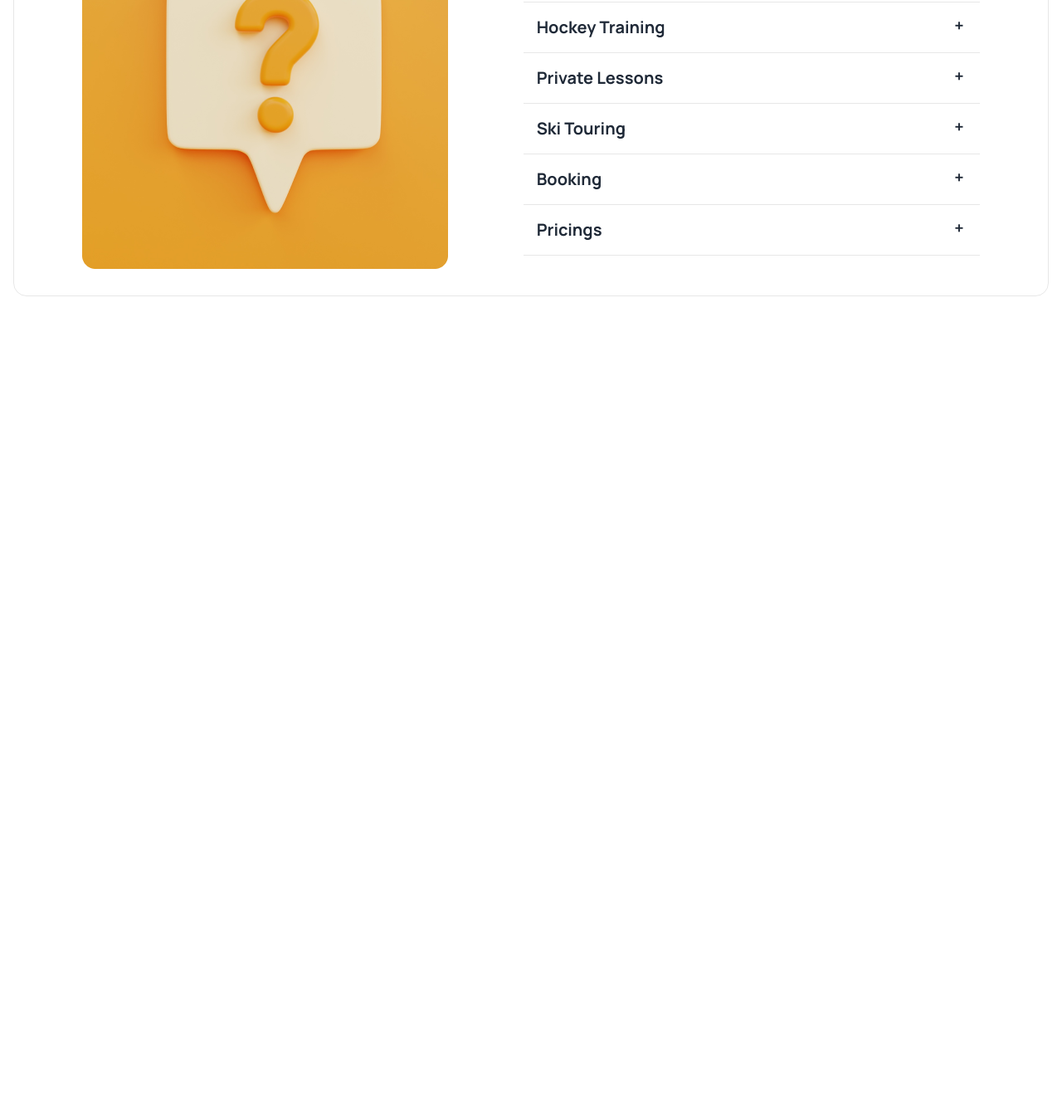
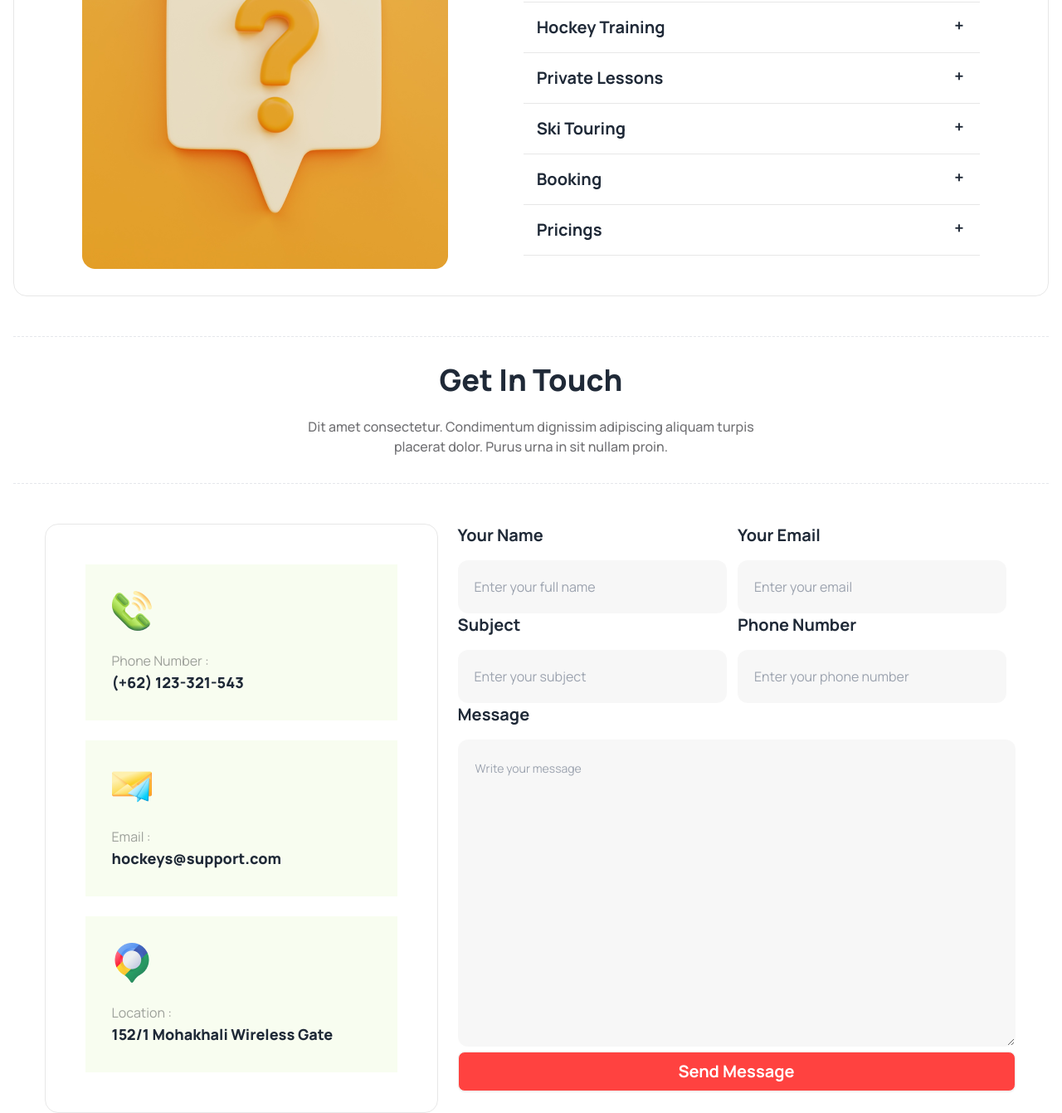
Before and after one commit to Team-Bro-buggers-C211010/B9_Assignment3_WEB9-3323, a plain HTML site: page index.html in a window 1280 px wide. Shown: the part 3685-5026 px from the top of the page at 83% size. Before the commit the page ends 4042 px from the top, so only its background shows below. Drawn offline with nearby package versions, Linux system fonts and the light colour scheme.

Commit message:
Get in Touch section added

```diff
--- a/index.html
+++ b/index.html
@@ -516,6 +516,66 @@
           </div>
         </div>
       </section>
+
+      <!-- Get In Touch -->
+      <section>
+        <div class="text-center mt-12 border-y border-dashed">
+          <h1 class="text-2xl lg:text-4xl font-extrabold mt-6 lg:mt-8 mb-6">
+            Get In Touch
+          </h1>
+          <p
+            class="text-sm lg:text-base max-w-[600px] mx-auto text-[#13131899] font-medium mb-8"
+          >
+            Dit amet consectetur. Condimentum dignissim adipiscing aliquam
+            turpis placerat dolor. Purus urna in sit nullam proin.
+          </p>
+        </div>
+
+        <div class="mt-12 flex flex-col lg:flex-row justify-center gap-6">
+          <div class="flex flex-col gap-6 border border-[#1313181a] rounded-2xl p-6 lg:p-12 w-auto lg:w-[474px]">
+            <div class="bg-[#bced6d1a] p-8 ">
+              <img class="mb-6" src="./Images/Group 1171275317.png" alt="">
+              <p class="text-[#13131866]">Phone Number : </p>
+              <p class="text-lg font-extrabold">(+62) 123-321-543</p>
+            </div>
+            <div class="bg-[#bced6d1a] p-8">
+              <img class="mb-6" src="./Images/Group 1171275318.png" alt="">
+              <p class="text-[#13131866]">Email :  </p>
+              <p class="text-lg font-extrabold">hockeys@support.com</p>
+            </div>
+            <div class="bg-[#bced6d1a] p-8 ">
+              <img class="mb-6" src="./Images/Group 1171275321.png" alt="">
+              <p class="text-[#13131866]">Location :</p>
+              <p class="text-lg font-extrabold">152/1 Mohakhali Wireless Gate</p>
+            </div>
+          </div>
+          <div class="w-auto lg:w-[675px]">
+            <div class="grid grid-cols-1 lg:grid-cols-2">
+              <div>
+                <h1 class="text-xl font-bold mb-4">Your Name</h1>
+                <input class="bg-[#13131808] rounded-xl w-[300px] lg:w-[324px] h-16 p-5" type="text" placeholder="Enter your full name" class="input input-bordered w-full max-w-xs" />
+              </div>
+              <div>
+                <h1 class="text-xl font-bold mb-4">Your Email</h1>
+                <input class="bg-[#13131808] rounded-xl w-[300px] lg:w-[324px] h-16 p-5" type="email" placeholder="Enter your email" class="input w-full max-w-xs" />
+              </div>
+              <div>
+                <h1 class="text-xl font-bold mb-4">Subject</h1>
+                <input class="bg-[#13131808] rounded-xl w-[300px] lg:w-[324px] h-16 p-5" type="email" placeholder="Enter your subject" class="input w-full max-w-xs" />
+              </div>
+              <div>
+                <h1 class="text-xl font-bold mb-4">Phone Number</h1>
+                <input class="bg-[#13131808] rounded-xl w-[300px] lg:w-[324px] h-16 p-5" type="number" placeholder="Enter your phone number" class="input w-full max-w-xs" />
+              </div>
+              <div>
+                <h1 class="text-xl font-bold mb-4">Message</h1>
+                <textarea class="textarea bg-[#13131808] rounded-xl w-[300px] h-[200px] lg:w-[672px] lg:h-[370px] p-5" placeholder="Write your message"></textarea>
+              </div>
+            </div>
+            <button class="btn bg-[#FF4240] text-white text-xl font-bold w-[300px] lg:w-[672px]">Send Message</button>
+          </div>
+        </div>
+      </section>
     </main>
   </body>
 </html>
```
